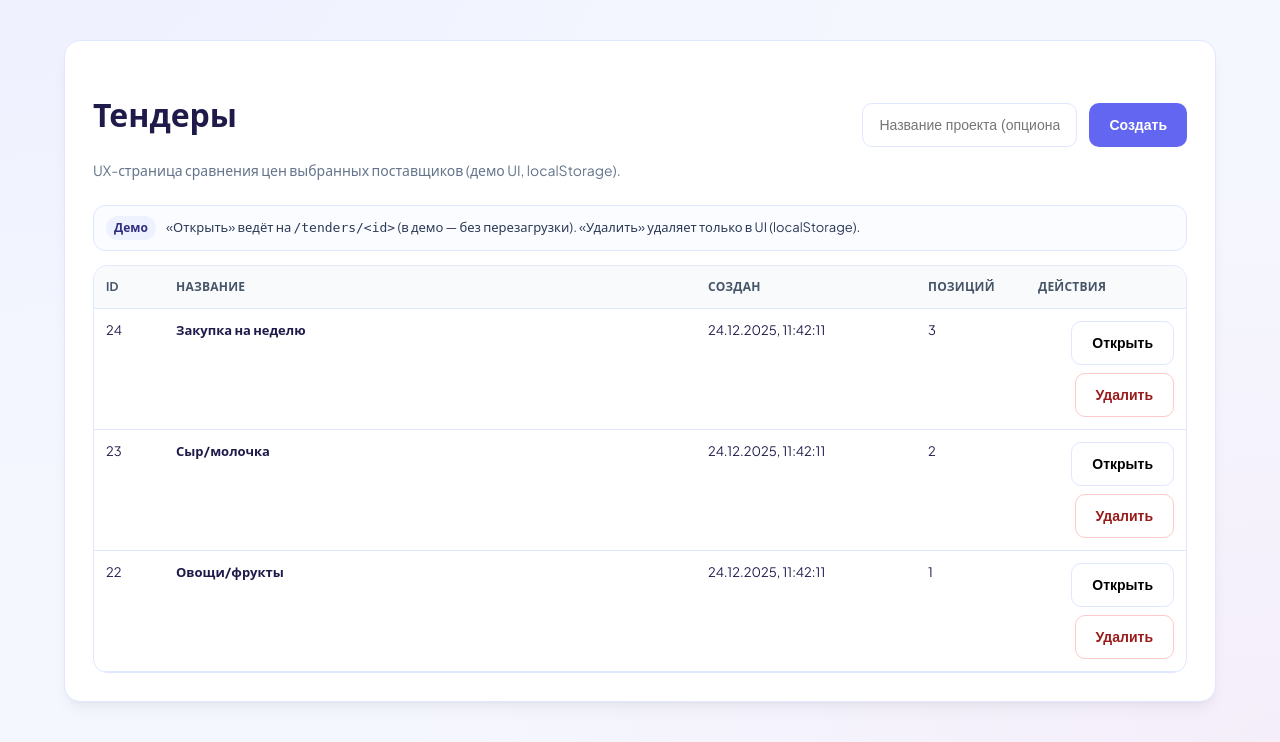
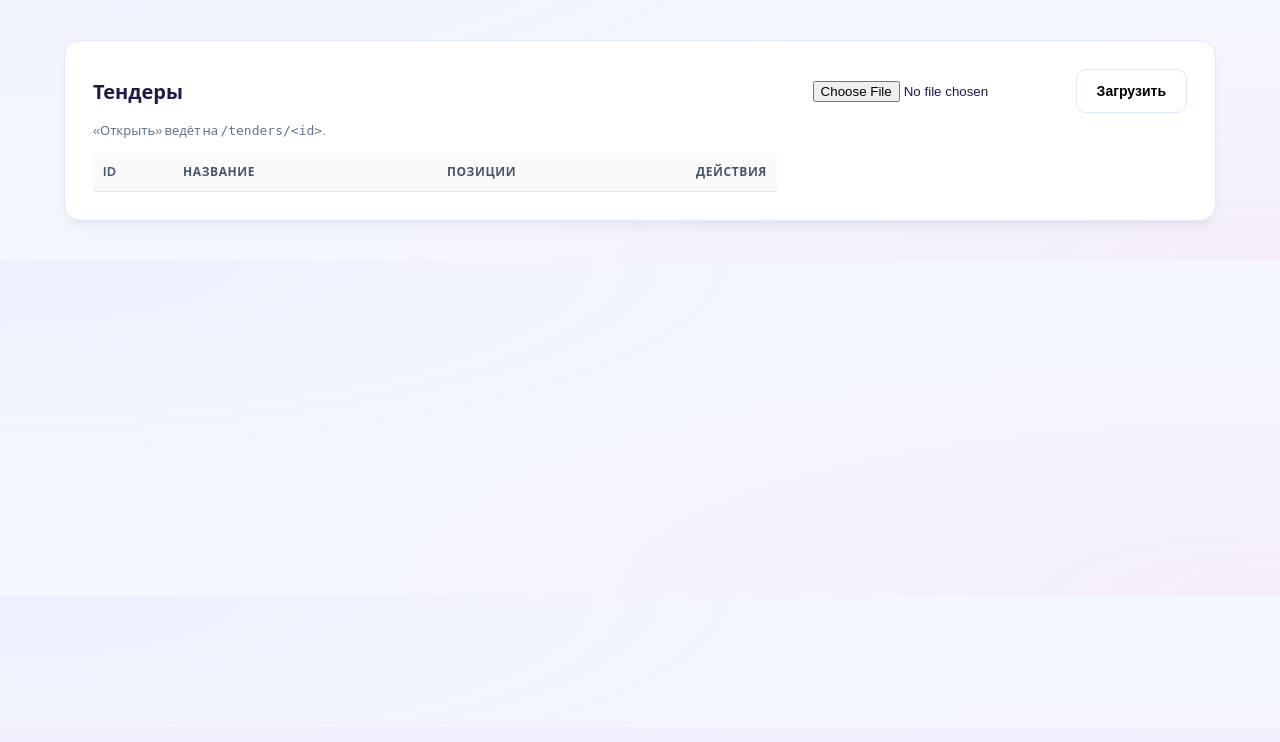
Before and after one commit to Tabascoden/pricelist-search-public, a Flask app: page /tenders in a window 1280 px wide. Shown: the part 73-815 px from the top of the page. After the commit the page ends 299 px from the top, so only its background shows below. Run offline with Flask 3, Linux system fonts and the light colour scheme; lists and menus that the app fills with data are empty; some libraries are stand-ins or nearby versions.

Commit message:
Update tenders.html

```diff
--- a/templates/tenders.html
+++ b/templates/tenders.html
@@ -1,274 +1,183 @@
-{% extends 'base.html' %}
+{% extends "base.html" %}
 {% block content %}
 
 <div class="card" id="tenders-demo">
-  <div class="cardHeader tender-flex">
-    <div>
-      <h1>Тендеры</h1>
-      <div class="sub">UX-страница сравнения цен выбранных поставщиков (демо UI, localStorage).</div>
-    </div>
-
-    <form id="tender-create-form" class="tender-flex tender-form" autocomplete="off">
-      <input type="text" name="title" id="tender-title" class="input" placeholder="Название проекта (опционально)">
-      <button class="btn primary" type="submit" id="tender-create-btn">Создать</button>
+  <div class="tender-flex">
+    <div class="h2">Тендеры</div>
+    <form class="tender-form" id="tenders-upload-form" enctype="multipart/form-data">
+      <input type="file" name="file" required />
+      <button class="btn" type="submit">Загрузить</button>
     </form>
   </div>
 
-  <!-- LIST VIEW -->
   <div id="tenders-view-list">
-    <div class="tender-hint">
-      <span class="tag">Демо</span>
-      «Открыть» ведёт на <code>/tenders/&lt;id&gt;</code> (в демо — без перезагрузки). «Удалить» удаляет только в UI (localStorage).
-    </div>
-    <div id="tender-projects" class="tender-table-wrap">Загрузка…</div>
+    <div class="tender-hint" style="margin-top:8px;">
+      «Открыть» ведёт на <code>/tenders/&lt;id&gt;</code>.
     </div>
 
-  <!-- PROJECT VIEW -->
-  <div id="tenders-view-project" class="hidden">
-    <div class="tender-topbar">
-      <button class="btn" id="tender-back">← Назад к списку</button>
-
-      <div class="tender-title">
-        <div class="h2" id="tender-project-title">Тендер</div>
-        <div class="sub" id="tender-project-subtitle">
-          Сравнение выбранных поставщиков: в ячейках показываем “товар поставщика + цена/ед”. Плохие совпадения (score &lt; 0.3) скрываем.
+    <div class="tender-table-wrap" style="margin-top:12px;">
+      <div class="tender-grid">
+        <table>
+          <thead>
+            <tr>
+              <th style="width:80px;">ID</th>
+              <th>Название</th>
+              <th style="width:120px;">Позиции</th>
+              <th class="tender-actions-col" style="width:220px;">Действия</th>
+            </tr>
+          </thead>
+          <tbody id="tenders-list-body"></tbody>
+        </table>
+      </div>
     </div>
   </div>
 
+  <div id="tenders-view-project" class="hidden">
+    <div class="tender-topbar">
+      <div class="tender-title">
+        <div class="h2" id="tenders-project-title">Тендер</div>
+        <div class="tender-hint" id="tenders-project-meta"></div>
+      </div>
+
       <div class="tender-actions">
-        <input type="file" id="tender-upload" accept=".xlsx" style="max-width:220px;">
-        <button class="btn" id="tender-upload-btn">Загрузить XLSX</button>
-        <button class="btn" id="tender-suppliers-btn">Выбрать поставщиков</button>
-        <button class="btn" id="tender-autopick">Автоподбор</button>
-        <button class="btn primary" id="tender-export">Экспорт</button>
+        <button class="btn" id="tenders-pick-suppliers-btn">Выбрать поставщиков</button>
+        <button class="btn primary" id="tenders-build-orders-btn">Собрать заказ(ы)</button>
+        <button class="btn" id="tenders-export-btn">Экспорт</button>
+        <button class="btn danger" id="tenders-delete-btn">Удалить тендер</button>
       </div>
     </div>
 
-    <div class="tender-hint">
-      <span class="tag">UX</span>
-      После «Ед.» идут столбцы выбранных поставщиков.
-      В каждой ячейке: ✕ удалить найденное, 🔍 найти/выбрать вручную, ★ выбрать в корзину (ячейка становится зелёной).
+    <div id="tenders-selected-suppliers" class="tender-legend"></div>
+
+    <div class="tender-grid" style="margin-top:12px;">
+      <table id="tenders-project-table"></table>
     </div>
 
-    <div id="tender-items" class="tender-table-wrap">Загрузка…</div>
+    <div class="card" style="margin-top:14px;">
+      <div class="cartTop">
+        <div>
+          <div class="cartTitle">Корзина</div>
+          <div class="cartSub">Зелёная звезда = позиция выбрана в заказ. Можно собирать из разных поставщиков.</div>
+        </div>
+        <div class="cartActions" id="tenders-cart-actions"></div>
       </div>
 
-  <!-- OFFER MODAL -->
-  <div class="tender-modal hidden" id="tender-modal" aria-hidden="true">
-    <div class="tender-modal-body" role="dialog" aria-modal="true">
-      <div class="tender-modal-header">
-        <div>
-          <div class="h3">Выбор позиции поставщика</div>
-          <div class="sub" id="tender-modal-subtitle">Позиция: …</div>
-          <div class="sub" id="tender-modal-supplier">Поставщик: …</div>
-        </div>
-        <button class="btn" id="tender-modal-close">Закрыть</button>
-      </div>
-
-      <div class="tender-modal-controls">
-        <div class="tender-control">
-          <div class="tender-control-title">Поиск</div>
-          <input class="input" id="tender-search-manual" placeholder="Например: помидоры сливовидные">
-          <div class="sub">Фильтрует по названию товара (в рамках выбранного поставщика).</div>
-        </div>
-
-        <div class="tender-control-actions">
-          <button class="btn primary" id="tender-search-btn">Найти</button>
-          <button class="btn" id="tender-search-reset">Сброс</button>
+      <div id="tenders-cart"></div>
+      <div style="margin-top:10px;" id="tenders-totals"></div>
+      <div style="margin-top:10px;" id="tenders-orders"></div>
     </div>
   </div>
 
-      <div class="tender-legend">
-        <div class="tender-legend-title">Кандидаты (score ≥ 0.3)</div>
+  <!-- Модалка выбора поставщиков -->
+  <div class="tender-modal hidden" id="tenders-suppliers-modal">
+    <div class="tender-modal-body">
+      <div class="tender-modal-header">
+        <div class="h3">Выбор поставщиков для сравнения</div>
+        <button class="btn" id="tenders-suppliers-close">Закрыть</button>
+      </div>
 
-        <div class="tableWrap">
-          <table class="tender-offers-table" id="tender-offers-table">
+      <div class="tender-modal-controls" style="grid-template-columns: 1fr;">
+        <label class="tender-control">
+          <div class="tender-control-title">Поиск</div>
+          <input class="input" id="tenders-suppliers-search" placeholder="Начни вводить название..." />
+        </label>
+      </div>
+
+      <div class="suppliersList" id="tenders-suppliers-list"></div>
+
+      <div class="suppliersActions">
+        <button class="btn" id="tenders-suppliers-clear">Снять всё</button>
+        <button class="btn primary" id="tenders-suppliers-apply">Применить</button>
+      </div>
+    </div>
+  </div>
+
+  <!-- Модалка подбора позиции у конкретного поставщика -->
+  <div class="tender-modal hidden" id="tenders-match-modal">
+    <div class="tender-modal-body">
+      <div class="tender-modal-header">
+        <div>
+          <div class="h3" id="tenders-match-title">Подбор позиции</div>
+          <div class="tender-hint" id="tenders-match-sub"></div>
+        </div>
+        <button class="btn" id="tenders-match-close">Закрыть</button>
+      </div>
+
+      <div class="tender-hint" style="margin-top:6px;">
+        Сортировка: по <b>score</b> (похожесть) ↓, затем по цене ↑. Всё ниже 0.30 обычно мусор.
+      </div>
+
+      <div style="margin-top:10px;">
+        <table class="tender-offers-table" style="width:100%;">
           <thead>
             <tr>
-                <th>Поставщик</th>
-                <th>Товар</th>
-                <th style="width:120px;">Цена/ед</th>
-                <th style="width:90px;">Score</th>
-                <th style="width:220px;">Действия</th>
+              <th style="width:80px;">Score</th>
+              <th>Товар у поставщика</th>
+              <th style="width:120px;">Цена/ед.</th>
+              <th style="width:120px;">Сумма</th>
+              <th style="width:120px;">Действие</th>
             </tr>
           </thead>
-            <tbody id="tender-offers-body">
-              <tr><td colspan="5" class="sub">Введите запрос и нажмите «Найти».</td></tr>
-            </tbody>
+          <tbody id="tenders-match-body"></tbody>
         </table>
-        </div>
-
-        <div class="sub" style="margin-top:10px;">
-          «Выбрать» — поставить позицию в ячейку сравнения. «★ В корзину» — выбрать поставщика для этой строки закупки.
       </div>
     </div>
   </div>
 </div>
 
-  <!-- SUPPLIERS MODAL -->
-  <div class="tender-modal hidden" id="tender-suppliers-modal" aria-hidden="true">
-    <div class="tender-modal-body" role="dialog" aria-modal="true">
-      <div class="tender-modal-header">
-        <div>
-          <div class="h3">Выбор поставщиков для сравнения</div>
-          <div class="sub">Отметьте поставщиков — они появятся столбцами в таблице.</div>
-        </div>
-        <button class="btn" id="tender-suppliers-close">Закрыть</button>
-      </div>
-
-      <div class="tender-control" style="margin-top:12px;">
-        <div class="tender-control-title">Поиск поставщика</div>
-        <input class="input" id="tender-suppliers-search" placeholder="Начните вводить название…">
-      </div>
-
-      <div id="tender-suppliers-list" class="suppliersList">Загрузка…</div>
-
-      <div class="suppliersActions">
-        <button class="btn primary" id="tender-suppliers-apply">Применить</button>
-      </div>
-    </div>
-  </div>
-</div>
-
-<!-- ORDERS MODAL -->
-<div class="tender-modal hidden" id="tender-orders-modal" aria-hidden="true">
-  <div class="tender-modal-body" role="dialog" aria-modal="true">
-    <div class="tender-modal-header">
-      <div>
-        <div class="h3">Собранные заказы</div>
-        <div class="sub" id="tender-orders-subtitle">Один заказ на каждого поставщика из корзины.</div>
-      </div>
-      <button class="btn" id="tender-orders-close">Закрыть</button>
-    </div>
-
-    <div id="tender-orders-body" class="sub">Загрузка…</div>
-  </div>
-</div>
-
 <style>
+  #tenders-demo .hidden { display:none !important; }
   #tenders-demo .tender-flex { display:flex; align-items:center; gap:12px; flex-wrap:wrap; }
-  #tenders-demo .tender-form { margin-left:auto; }
-  #tenders-demo .tender-table-wrap { width:100%; }
-
-  #tenders-demo .tender-hint {
-    margin: 14px 0;
-    padding: 10px 12px;
-    border: 1px solid var(--border);
-    border-radius: 12px;
-    background: #fbfcff;
-    color: #2b3a55;
-    font-size: 13px;
-  }
-  #tenders-demo .tag {
-    display:inline-flex; align-items:center;
-    padding: 3px 8px;
-    border-radius: 999px;
-    background: #eef2ff;
-    color: #312e81;
-    font-weight: 700;
-    font-size: 12px;
-    margin-right: 8px;
-  }
-
-  #tenders-demo .tender-topbar {
-    display:flex; align-items:center; gap:12px; flex-wrap:wrap;
-    padding: 8px 0 0 0;
-  }
+  #tenders-demo .tender-form { margin-left:auto; display:flex; gap:10px; align-items:center; }
+  #tenders-demo .tender-topbar { display:flex; gap:14px; align-items:flex-start; justify-content:space-between; flex-wrap:wrap; }
   #tenders-demo .tender-title { flex: 1 1 auto; min-width: 240px; }
   #tenders-demo .h2 { font-size: 20px; font-weight: 800; }
   #tenders-demo .h3 { font-size: 16px; font-weight: 800; }
   #tenders-demo .tender-actions { display:flex; gap:10px; align-items:center; flex-wrap:wrap; }
+  #tenders-demo .tender-hint { color:#64748b; font-size: 13px; }
+  #tenders-demo .tender-grid { width:100%; overflow-x:auto; overflow-y:hidden; }
+  #tenders-demo .tender-grid table { width:100%; border-collapse: collapse; }
+  #tenders-demo .tender-grid th, #tenders-demo .tender-grid td { border-bottom: 1px solid #e2e8f0; padding: 10px; vertical-align: top; }
+  #tenders-demo .tender-grid thead th { position: sticky; top: 0; background: #f8fafc; z-index: 1; font-size:12px; text-transform: uppercase; color:#475569; }
+  #tenders-demo .tender-actions-col { display:flex; gap:10px; align-items:center; justify-content:flex-end; }
+  #tenders-demo .primary { background:#111827; color:white; border-color:#111827; }
+  #tenders-demo .danger { background:#fee2e2; color:#991b1b; border-color:#fecaca; }
 
-  #tenders-demo .hidden { display:none !important; }
+  #tenders-demo .supplierTh { width: 260px; min-width:260px; }
+  #tenders-demo .supplierCell { width: 260px; min-width:260px; }
+  #tenders-demo .supplierCell .supName { font-weight: 700; line-height: 1.25; }
+  #tenders-demo .supplierCell .supMeta { margin-top: 4px; display:flex; gap:10px; flex-wrap:wrap; align-items:baseline; }
+  #tenders-demo .supplierCell .supPrice { font-weight: 900; }
+  #tenders-demo .supplierCell .supScore { color:#64748b; font-size: 12px; }
+  #tenders-demo .supplierCell .supEmpty { height: 18px; }
+  #tenders-demo .iconRow { display:flex; gap:8px; margin-top: 8px; }
+  #tenders-demo .iconBtn { width:28px; height:28px; display:inline-flex; align-items:center; justify-content:center; border:1px solid #e2e8f0; background:white; border-radius:8px; cursor:pointer; }
+  #tenders-demo .iconBtn:hover { background:#f8fafc; }
+  #tenders-demo .iconBtn:disabled { opacity:.45; cursor:not-allowed; }
 
-  #tenders-demo .tender-grid {
-    width:100%;
-    border: 1px solid var(--border);
-    border-radius: 14px;
-    overflow: hidden;
-  }
-  #tenders-demo .tender-grid table { width:100%; border-collapse: collapse; }
-  #tenders-demo .tender-grid th, #tenders-demo .tender-grid td {
-    padding: 12px 12px;
-    border-bottom: 1px solid var(--border);
-    vertical-align: top;
-    text-align: left;
-    font-size: 13px;
-  }
-  #tenders-demo .tender-grid thead th {
-    background: #f8fafc;
-    font-size: 12px;
-    text-transform: uppercase;
-    color: #475569;
-    letter-spacing: .02em;
-  }
-  #tenders-demo .tender-actions-col {
-    display:flex; flex-direction:column; gap:8px; align-items:flex-end;
-  }
+  #tenders-demo .supplierCell.picked { background: #ecfdf5; outline: 2px solid #34d399; outline-offset: -2px; border-radius: 10px; }
+  #tenders-demo .supplierCell.best:not(.picked) { background: #fffbeb; outline: 2px solid #fbbf24; outline-offset: -2px; border-radius: 10px; }
 
-  #tenders-demo .tender-modal {
-    position: fixed; inset: 0;
-    background: rgba(0,0,0,0.35);
-    display:flex; align-items:center; justify-content:center;
-    z-index: 200;
-    padding: 20px;
-  }
-  #tenders-demo .tender-modal-body {
-    background: #fff;
-    width: min(1100px, 96vw);
-    max-height: 86vh;
-    overflow: auto;
-    border-radius: 16px;
-    padding: 16px;
-    box-shadow: var(--shadow);
-    border: 1px solid var(--border);
-  }
-  #tenders-demo .tender-modal-header {
-    display:flex; align-items:center; justify-content:space-between;
-    gap: 12px;
-    padding-bottom: 10px;
-    border-bottom: 1px solid var(--border);
-    margin-bottom: 12px;
-  }
-  #tenders-demo .tender-modal-controls {
-    display:grid;
-    grid-template-columns: 1fr auto;
-    gap: 12px;
-    align-items:end;
-    margin-bottom: 14px;
-  }
-  #tenders-demo .tender-control {
-    border: 1px solid #e6ebff;
-    border-radius: 14px;
-    padding: 12px;
-    background: #fbfcff;
-  }
-  #tenders-demo .tender-control-title {
-    font-weight: 800;
-    font-size: 12px;
-    text-transform: uppercase;
-    color: #334155;
-    margin-bottom: 8px;
-    letter-spacing: .02em;
-  }
-  #tenders-demo .tender-control-actions { display:flex; gap:10px; align-items:center; justify-content:flex-end; }
+  #tenders-demo .cartTop { display:flex; gap:12px; align-items:flex-start; justify-content:space-between; flex-wrap:wrap; }
+  #tenders-demo .cartTitle { font-weight: 900; }
+  #tenders-demo .cartSub { color:#64748b; font-size: 13px; }
 
-  #tenders-demo .tender-legend { margin-top: 10px; }
-  #tenders-demo .tender-legend-title { font-weight: 800; margin-bottom: 8px; }
+  #tenders-demo .cartTable { width:100%; border-collapse: collapse; margin-top: 10px; }
+  #tenders-demo .cartTable th, #tenders-demo .cartTable td { border-bottom: 1px solid #e2e8f0; padding: 10px; vertical-align: top; }
+  #tenders-demo .cartTable th { background:#f8fafc; font-size: 12px; text-transform: uppercase; color:#475569; }
 
-  #tenders-demo .tender-offers-table { width:100%; border-collapse: collapse; }
-  #tenders-demo .tender-offers-table th, #tenders-demo .tender-offers-table td {
-    padding: 10px 12px;
-    border-bottom: 1px solid var(--border);
-    text-align:left;
-    font-size: 13px;
-    vertical-align: top;
-  }
-  #tenders-demo .tender-offers-table th { background:#f8fafc; color:#475569; font-size:12px; text-transform: uppercase; }
+  #tenders-demo .totalsGrid { display:grid; grid-template-columns: 1fr; gap:10px; }
+  #tenders-demo .totalsGrid table { width:100%; border-collapse: collapse; }
+  #tenders-demo .totalsGrid th, #tenders-demo .totalsGrid td { border-bottom: 1px solid #e2e8f0; padding: 10px; vertical-align: top; }
+  #tenders-demo .totalsGrid th { background:#f8fafc; font-size: 12px; text-transform: uppercase; color:#475569; }
 
-  @media (max-width: 900px) {
-    #tenders-demo .tender-modal-controls { grid-template-columns: 1fr; }
-    #tenders-demo .tender-actions-col { align-items:stretch; }
+  #tenders-demo .suppliersList { display:grid; grid-template-columns: 1fr 1fr; gap:10px; margin-top:12px; }
+  #tenders-demo .suppliersItem { border:1px solid #e2e8f0; border-radius: 12px; padding: 10px; display:flex; gap:10px; align-items:flex-start; }
+  #tenders-demo .suppliersItem input { transform: translateY(2px); }
+  #tenders-demo .suppliersActions { display:flex; gap:10px; justify-content:flex-end; margin-top: 12px; }
+
+  @media (max-width: 880px){
+    #tenders-demo .suppliersList { grid-template-columns: 1fr; }
   }
 </style>
 
```
Lines whose indentation alone changed are shown as unchanged.
